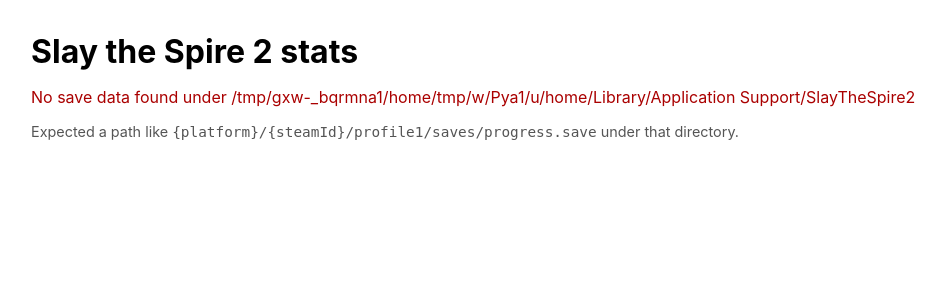
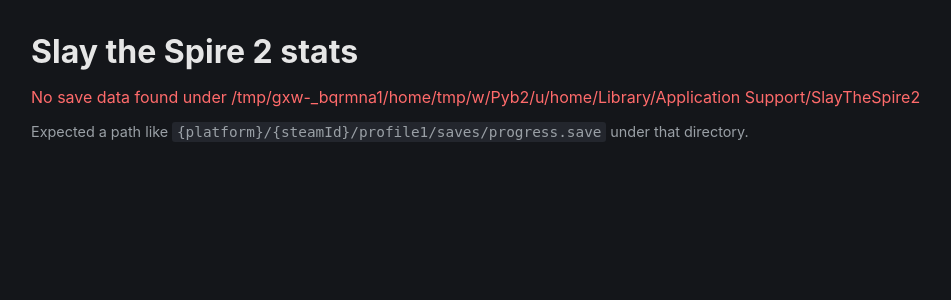
Before and after one commit to tim-alt-delete/sts2-run-data-dashboard, a Flask app: page / in a window 1280 px wide. Shown: the top 300 px of the page, without its empty margins (1-952 px from the left). Run offline with Flask 3, Linux system fonts and the light colour scheme.

Commit message:
feat: add dark theme

```diff
--- /dev/null
+++ b/static/style.css
@@ -0,0 +1,36 @@
+:root {
+  color-scheme: dark; /* native dark <select>, <input>, <button> */
+  --bg: #14161a;
+  --text: #e6e6e6;
+  --muted: #9aa0a6;
+  --warn: #ff6b6b;
+  --border: #2e3239;
+  --hover: #1d2027;
+  --code-bg: #23262d;
+}
+
+body {
+  font-family: -apple-system, system-ui, sans-serif;
+  margin: 2rem;
+  max-width: 70rem;
+  background: var(--bg);
+  color: var(--text);
+}
+
+h1 { margin-bottom: 0.2rem; }
+form { margin: 1rem 0; }
+label { margin-right: 1rem; }
+.totals { font-size: 1.1rem; margin: 1rem 0; }
+.note { color: var(--muted); font-size: 0.9rem; }
+.warn { color: var(--warn); }
+
+code {
+  background: var(--code-bg);
+  padding: 0.1rem 0.3rem;
+  border-radius: 3px;
+}
+
+table.stats { border-collapse: collapse; margin-bottom: 2rem; }
+table.stats th, table.stats td { padding: 0.3rem 0.7rem; text-align: right; border-bottom: 1px solid var(--border); }
+table.stats th:first-child, table.stats td:first-child { text-align: left; }
+table.stats tbody tr:hover { background: var(--hover); }
--- a/templates/index.html
+++ b/templates/index.html
@@ -3,19 +3,7 @@
 <head>
   <meta charset="utf-8">
   <title>Slay the Spire 2 stats</title>
-  <style>
-    body { font-family: -apple-system, system-ui, sans-serif; margin: 2rem; max-width: 70rem; }
-    h1 { margin-bottom: 0.2rem; }
-    form { margin: 1rem 0; }
-    label { margin-right: 1rem; }
-    .totals { font-size: 1.1rem; margin: 1rem 0; }
-    .note { color: #555; font-size: 0.9rem; }
-    .warn { color: #a00; }
-    table.stats { border-collapse: collapse; margin-bottom: 2rem; }
-    table.stats th, table.stats td { padding: 0.3rem 0.7rem; text-align: right; border-bottom: 1px solid #ddd; }
-    table.stats th:first-child, table.stats td:first-child { text-align: left; }
-    table.stats tbody tr:hover { background: #f4f4f4; }
-  </style>
+  <link rel="stylesheet" href="{{ url_for('static', filename='style.css') }}">
 </head>
 <body>
 
--- a/test_dashboard.py
+++ b/test_dashboard.py
@@ -122,6 +122,8 @@ def check_routes() -> None:
     assert "LUCKY_ONCE" not in body
     assert "20.0%</strong> win rate" in body
     assert "12 were pruned" in body
+    assert 'href="/static/style.css"' in body, "page must link the stylesheet"
+    assert client.get("/static/style.css").status_code == 200, "stylesheet must actually be served"
 
     assert "LUCKY_ONCE" in client.get("/?min_runs=0").get_data(as_text=True)
     assert "modded save tree" in client.get(f"/?saves={modded}").get_data(as_text=True)
```
